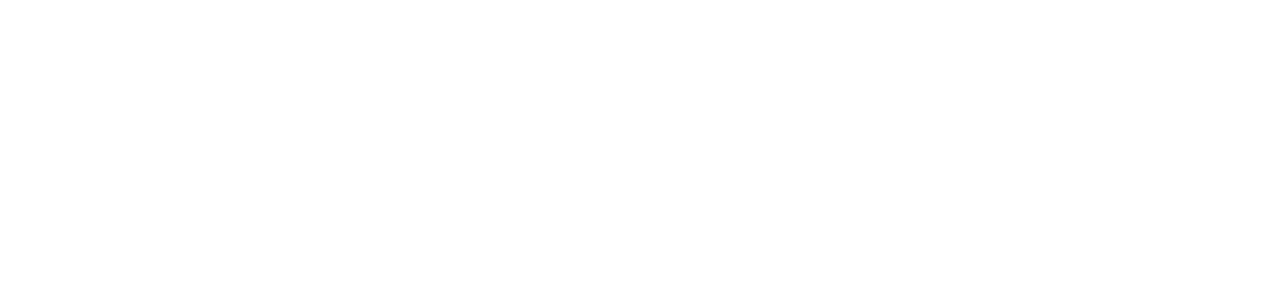
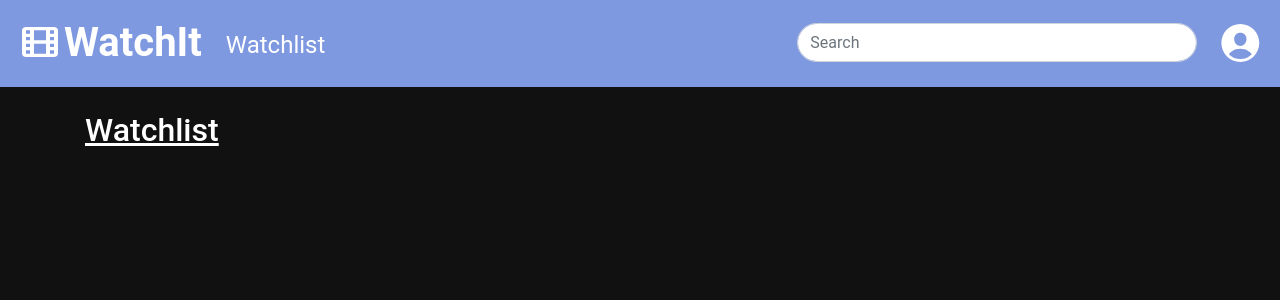
Before and after one commit to timlee712/final-project, a React (Create React App) app in the folder client/: page /watchlist in a window 1280 px wide. Before the commit this address had no page. Shown: the top 300 px of the page. Built offline with nearby package versions, Linux system fonts and the light colour scheme.

Commit message:
Updated Link for watchlist #3

```diff
--- a/client/src/App.js
+++ b/client/src/App.js
@@ -5,6 +5,7 @@
 import Home from './pages/Home';
 import SearchResults from './pages/SearchResults';
 import MovieDescription from './pages/MovieDescription';
+import Watchlist from './pages/Watchlist';
 
 function App() {
   return (
@@ -15,6 +16,7 @@
           <Route path="login" element={<Login />} />
           <Route path="search/:query" element={<SearchResults />} />
           <Route path="movie/:id" element={<MovieDescription />} />
+          <Route path="watchlist" element={<Watchlist />} />
 
       </Routes>
     </div>
--- a/client/src/components/NavBar.js
+++ b/client/src/components/NavBar.js
@@ -30,7 +30,7 @@
         </Link>
       </Navbar.Brand>
       <Nav className="mr-auto">
-        <Link to="/login" className="nav-link text-white d-none d-lg-block">Watchlist</Link>
+        <Link to="/watchlist" className="nav-link text-white d-none d-lg-block">Watchlist</Link>
       </Nav>
       <Nav className="ml-auto d-flex flex-row">
         <Form inline className="mr-lg-2 d-flex d-lg-none" onSubmit={handleSubmit}>
@@ -47,7 +47,7 @@
       </Nav>
       <Navbar.Collapse id="navbarNav">
         <Nav className="ml-auto d-lg-none">
-          <Link to="/login" className="nav-link text-white">Watchlist</Link>
+          <Link to="/watchlist" className="nav-link text-white">Watchlist</Link>
         </Nav>
       </Navbar.Collapse>
       <Nav className="d-none d-lg-flex">
--- /dev/null
+++ b/client/src/pages/Watchlist.js
@@ -0,0 +1,25 @@
+import React, { useState, useEffect } from 'react';
+import { Container, Row, Col, Card } from 'react-bootstrap';
+import '../Watchlist.css';
+import { Link } from 'react-router-dom';
+import NavBar from '../components/NavBar';
+
+export default function SearchResults() {
+
+
+  return (
+    <>
+      <NavBar />
+      <div className="search-results text-white">
+        <Container>
+          <Row>
+            <Col>
+              <h2 className="header my-4">Watchlist</h2>
+            </Col>
+          </Row>
+
+        </Container>
+      </div>
+    </>
+  );
+}
```
Also changed, not shown: client/src/Watchlist.css (added), client/src/components/Watchlist.js (deleted), client/src/pages/WishlistPage.js (deleted).
